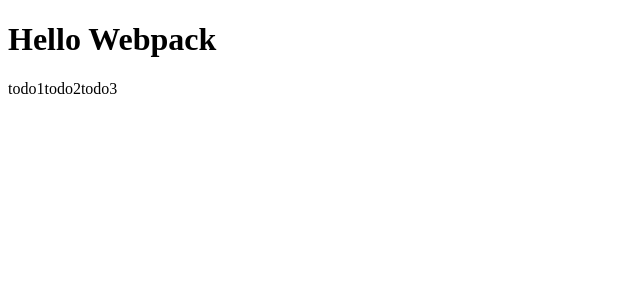
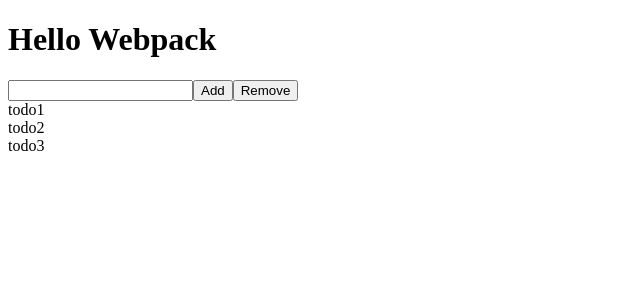
Before and after one commit to Logitao/react-redux-js-mui, a React app: page / in a window 1280 px wide. Shown: the top 300 px of the page, without its empty margins (0-640 px from the left). Built offline with nearby package versions, Linux system fonts and the light colour scheme.

Commit message:
[redux] mapDispatchToProps

```diff
--- a/src/todos/todos.actions.js
+++ b/src/todos/todos.actions.js
@@ -10,11 +10,13 @@
  * @param {boolean} todo.done
  * @param {number} todo.key
  */
-export const addTodo = todo => ({
-  type: ADD_TODO,
-  payload: { todo }
-});
-
+export const addTodo = todo => {
+  console.log(todo);
+  return {
+    type: ADD_TODO,
+    payload: { todo }
+  };
+};
 export const deleteTodo = key => ({
   type: DELETE_TODO,
   payload: { key }
--- a/src/todos/todos.component.js
+++ b/src/todos/todos.component.js
@@ -1,21 +1,56 @@
 import React, { Component } from 'react';
 import PropTypes from 'prop-types';
 import { connect } from 'react-redux';
-import { bindActionCreators } from '../../../../../AppData/Local/Microsoft/TypeScript/3.0/node_modules/redux';
 import { addTodo, deleteTodo } from './todos.actions';
 
 export class TodoComponent extends Component {
   static propTypes = {
     addTodo: PropTypes.any,
     deleteTodo: PropTypes.any,
-    todos: PropTypes.object
+    todos: PropTypes.array
   };
 
+  state = {
+    label: '',
+    key: 0
+  };
+
+  onChange = e => {
+    const { value } = e.target;
+    this.setState({
+      label: value
+    });
+  };
+
+  addTodo = () => {
+    this.props.addTodo({
+      label: this.state.label,
+      done: false,
+      key: this.props.todos.length + 1
+    });
+  };
+
+  deleteTodo = () => {
+    this.props.deleteTodo(this.props.todos.length);
+  };
   render() {
     return (
       <div>
+        <input
+          type="text"
+          name="label"
+          onChange={this.onChange}
+          value={this.state.label}
+        />
+        {console.log(this.state)}
+
+        <button onClick={this.addTodo}>Add</button>
+        <button onClick={this.deleteTodo}>Remove</button>
         {this.props.todos.map((item, index) => (
-          <span key={index}>{item.label}</span>
+          <div key={index}>
+            <span key={index}>{item.label}</span>
+            <br />
+          </div>
         ))}
       </div>
     );
@@ -27,15 +62,8 @@
 });
 
 const mapDispatchToProps = dispatch => ({
-  ...bindActionCreators(
-    {
-      ...{
-        addTodo: (label, done, key) => addTodo({ label, done, key }),
-        deleteTodo: key => deleteTodo(key)
-      }
-    },
-    dispatch
-  )
+  addTodo: todo => dispatch(addTodo(todo)),
+  deleteTodo: key => dispatch(deleteTodo(key))
 });
 
 export default connect(
--- a/src/todos/todos.reducer.js
+++ b/src/todos/todos.reducer.js
@@ -19,8 +19,10 @@
 
 export default (state = initialState, action) => {
   switch (action.type) {
-    case ADD_TODO:
-      return { ...state, todoItems: [...state.todos, action.payload.todo] };
+    case ADD_TODO: {
+      console.log(action.payload.todo);
+      return { ...state, todoItems: [...state.todoItems, action.payload.todo] };
+    }
     default:
       return state;
   }
```
